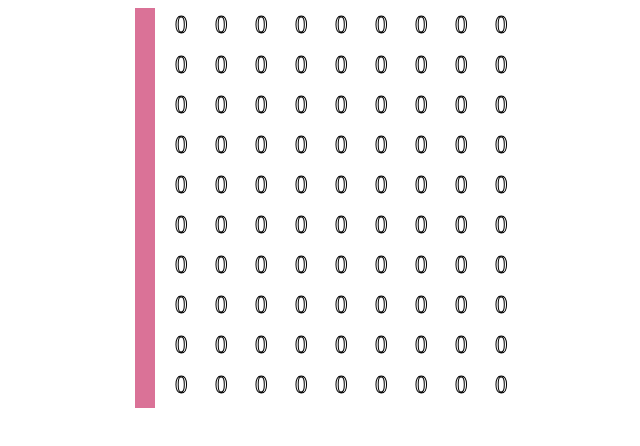
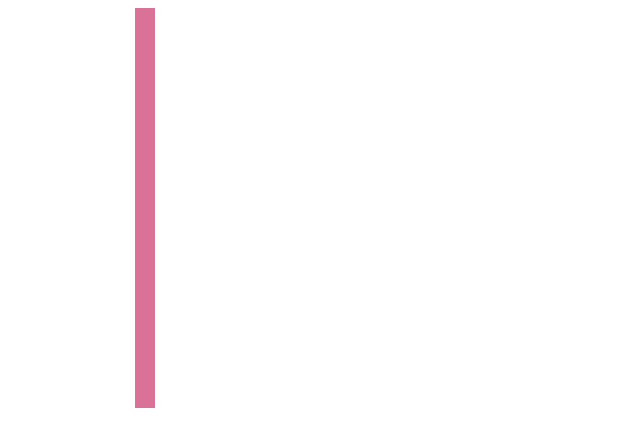
Before and after one commit to iamviveksrk/pictels_demo, a plain HTML site: page index.html in a window 1280 px wide. Shown: the whole page, without its empty margins (253-893 px from the left). Drawn offline with Linux system fonts and the light colour scheme.

Commit message:
changed colour for dark mode

```diff
--- a/index.html
+++ b/index.html
@@ -15,7 +15,8 @@
 
     ctx.fillStyle = "#DA7297";
     ctx.fillRect(mid, 0, width/40, height);
-    ctx.fillStyle = "#667BC6";
+    ctx.fillStyle = "#fefffe";
+    ctx.strokeStyle = "#fefffe";
 
     const font_size = Math.floor(height * 0.064);
     ctx.font = `${font_size}px serif`;
```
